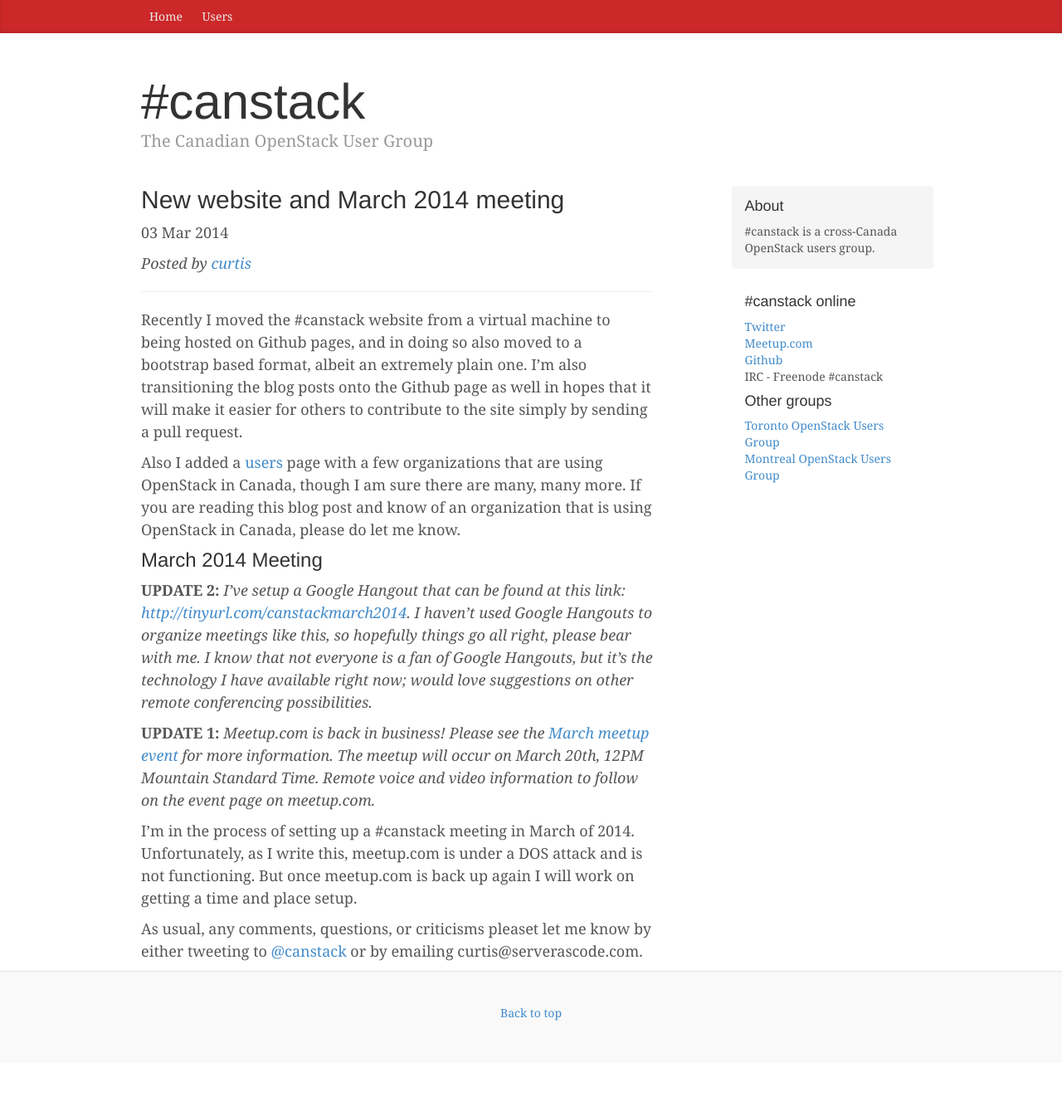
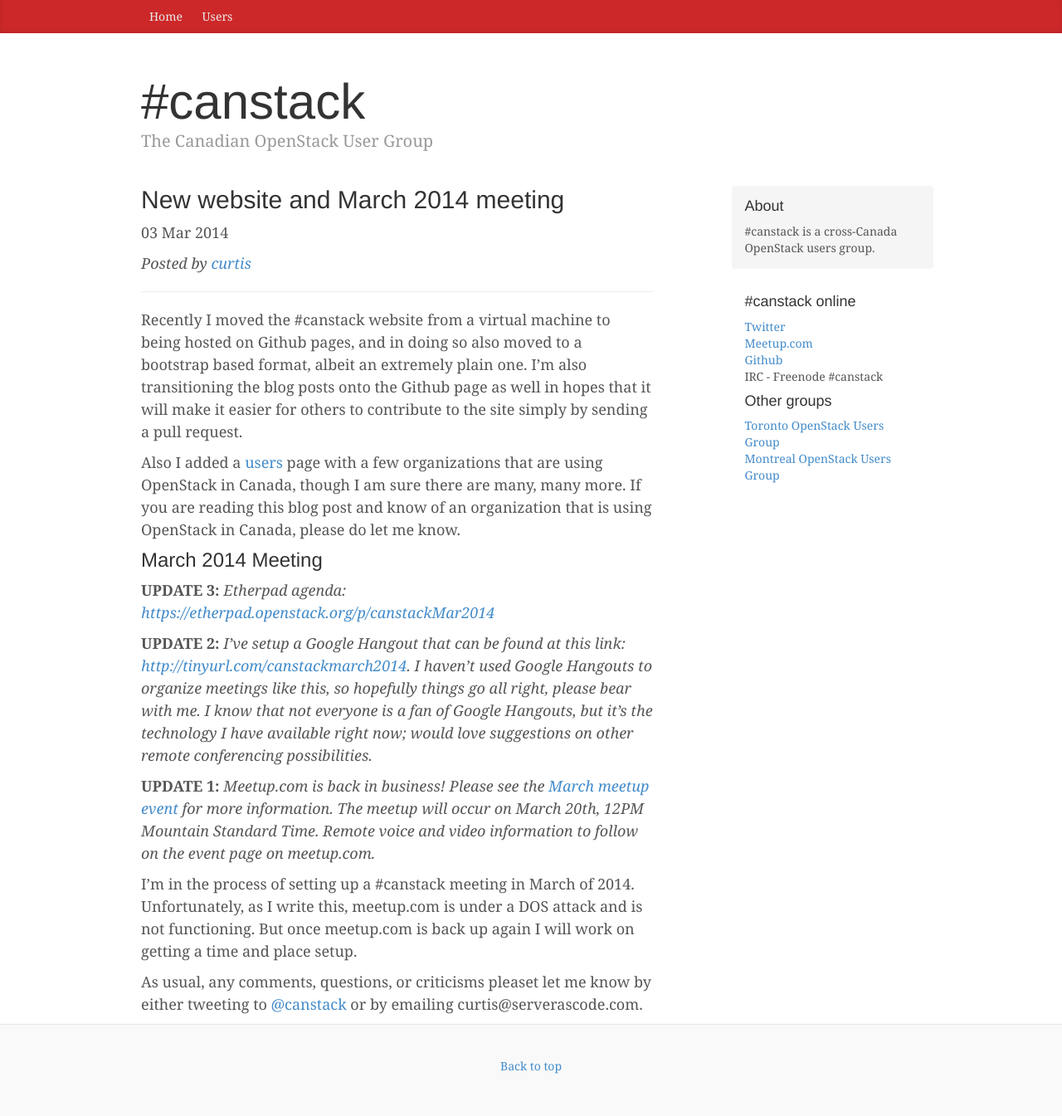
Before and after one commit to canstack/canstack.github.io, a Jekyll site: the page built from _posts/2014-03-03-new-site.md, in a window 1280 px wide. Shown: the whole page at 83% size. Built offline with Jekyll 4.4.1, drawn with Linux system fonts in a browser that asks for light colours; nearby versions of some CDN libraries; before the commit the page ends 1281 px from its top, so only the background shows below that.

Commit message:
add etherpad to blog post

```diff
--- a/_posts/2014-03-03-new-site.md
+++ b/_posts/2014-03-03-new-site.md
@@ -12,6 +12,8 @@ Also I added a [users](http://canstack.ca/users) page with a few organizations t
 
 ### March 2014 Meeting
 
+**UPDATE 3:** *Etherpad agenda: [https://etherpad.openstack.org/p/canstackMar2014](https://etherpad.openstack.org/p/canstackMar2014)*
+
 **UPDATE 2:** *I've setup a Google Hangout that can be found at this link: [http://tinyurl.com/canstackmarch2014](http://tinyurl.com/canstackmarch2014). I haven't used Google Hangouts to organize meetings like this, so hopefully things go all right, please bear with me. I know that not everyone is a fan of Google Hangouts, but it's the technology I have available right now; would love suggestions on other remote conferencing possibilities.*
 
 **UPDATE 1:** *Meetup.com is back in business! Please see the [March meetup event](http://www.meetup.com/Canadian-OpenStack-Users-Group/events/169186662/) for more information. The meetup will occur on March 20th, 12PM Mountain Standard Time. Remote voice and video information to follow on the event page on meetup.com.*
```
